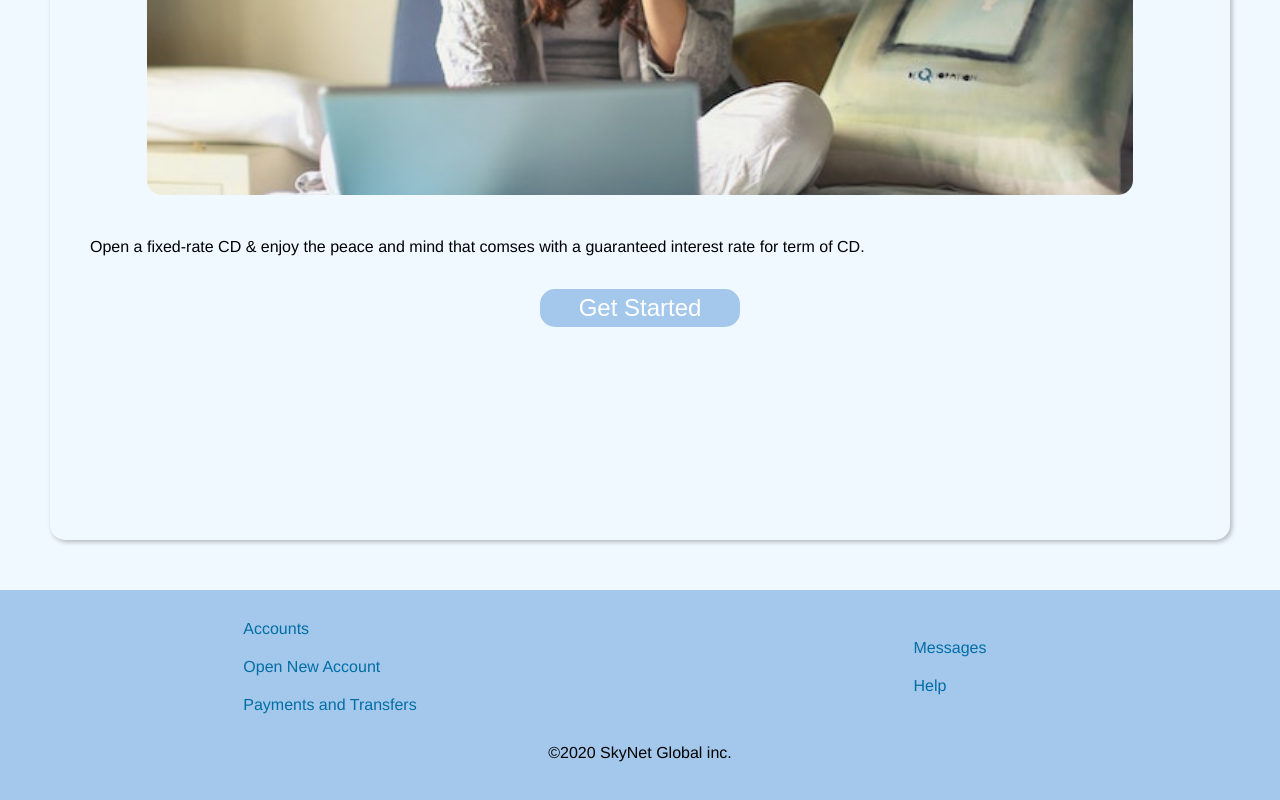
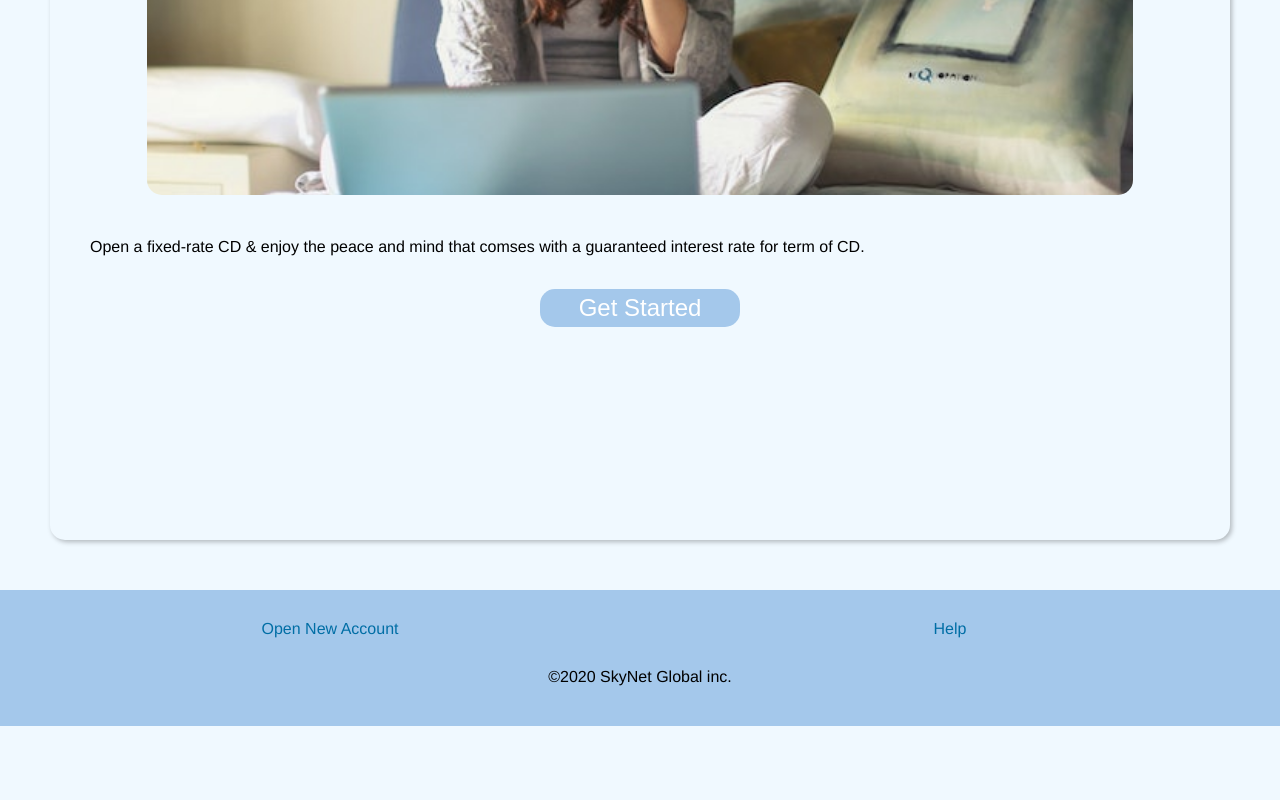
Before and after one commit to DavidKaza/skybank, a React (Create React App) app: page / in a window 1280 px wide. Shown: the part 1289-2089 px from the top of the page. After the commit the page ends 2015 px from the top, so only its background shows below. Built offline with nearby package versions, Linux system fonts and the light colour scheme.

Commit message:
"Added dummy alert to signup"

```diff
--- a/src/components/Footer.tsx
+++ b/src/components/Footer.tsx
@@ -36,19 +36,10 @@ const Footer = () => {
     <StyledFooter>
       <ul>
         <li>
-          <Link to='/accounts'>Accounts</Link>
-        </li>
-        <li>
           <Link to='/openaccount'>Open New Account</Link>
-        </li>
-        <li>
-          <Link to='/payments'>Payments and Transfers</Link>
         </li>
       </ul>
       <ul>
-        <li>
-          <Link to='/messages'>Messages</Link>
-        </li>
         <li>
           <Link to='/help'>Help</Link>
         </li>
--- a/src/components/pages/SignUp.tsx
+++ b/src/components/pages/SignUp.tsx
@@ -49,6 +49,11 @@ const SignUp = () => {
     });
   }
 
+  function handleSubmit(e: React.FormEvent<HTMLFormElement>) {
+    e.preventDefault();
+    alert('Invalid Account Details');
+  }
+
   return (
     <StyledMain>
       <h1>Sign Up for Online Access</h1>
@@ -58,7 +63,7 @@ const SignUp = () => {
           steps. First we'll need to verify your identity. Fill out the form
           below to get started.
         </p>
-        <Form>
+        <Form onSubmit={handleSubmit}>
           <div className='accountNumber-group'>
             <label htmlFor='accountNumber'>Account Number</label>
             <p>
```
